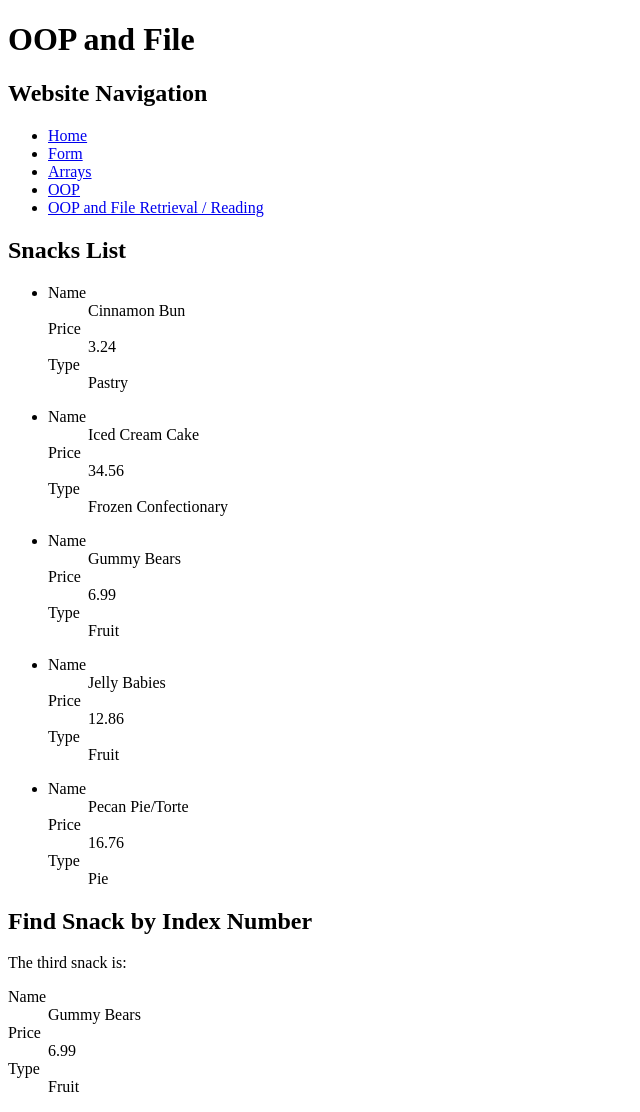
After one commit to charlyee/php-practice, a PHP site: page /oop-and-file.php in a window 1280 px wide. The commit adds this page. Shown: the whole page, without its empty margins (0-640 px from the left). Run offline with PHP 8.4, Linux system fonts and the light colour scheme.

Commit message:
added json file to read and retrieve data

```diff
--- /dev/null
+++ b/data/oop-and-file.json
@@ -0,0 +1,29 @@
+{
+    "snacks": [
+      {
+        "name":  "Cinnamon Bun",
+        "price": 3.24,
+        "type":  "Pastry"
+      },
+      {
+        "name":  "Iced Cream Cake",
+        "price": 34.56,
+        "type":  "Frozen Confectionary"
+      },
+      {
+        "name":  "Gummy Bears",
+        "price": 6.99,
+        "type":  "Fruit"
+      },
+      {
+        "name":  "Jelly Babies",
+        "price": 12.86,
+        "type":  "Fruit"
+      },
+      {
+        "name":  "Pecan Pie/Torte",
+        "price": 16.76,
+        "type":  "Pie"
+      }
+    ]
+  }
--- a/form.php
+++ b/form.php
@@ -13,7 +13,6 @@
   // $_POST [array] (if the form was submitted with a POST method.)
   if ( isset( $_POST ) && !empty( $_POST ) ) // Making sure SOMETHING was submitted.
   {
-
     // Retrieving values from an array (use square brackets and either: the index
     // number or the key name [a string.]) // $_POST is an associative array (uses keys
     // instead of index numbers.) Key-value pair for associative.
--- a/includes/Snack.Class.php
+++ b/includes/Snack.Class.php
@@ -21,7 +21,7 @@ class Snack {
     if ( is_string( $type ) && !empty( $type ) )
       $this->type = $type;
   }
-  //
+  // Outputs a snack.
   public function output ( $echo = TRUE )
   {
     $output = '';
--- /dev/null
+++ b/includes/Snacks.Class.php
@@ -0,0 +1,80 @@
+<?php // include_once is used to ensure this code is not included/run multiple times.
+// In the case of a class declaration, it would cause an error to run multiple times!
+include_once dirname( __FILE__ ) . '/Snack.Class.php';
+class Snacks
+{
+  // Properties.
+  private $allSnacks = array();
+
+  // Methods.
+
+  function __construct ( $jsonFilePath = '' )
+  { // Check if the file exists.
+    if ( file_exists( $jsonFilePath ) )
+    { // Will retrieve the file contents as a string.
+      $jsonString = file_get_contents( $jsonFilePath );
+      // Convert the JSON string to a PHP object.
+      $jsonObject = json_decode( $jsonString );
+      // Check if the "snacks" are an array.
+      if ( is_array( $jsonObject->snacks ) )
+      { // Store the array in our property.
+        $this->allSnacks = $jsonObject->snacks;
+      }
+      // If snacks are NOT an array.
+      else
+      { // Show a warning in the browser.
+        echo '<p>WARNING: The snacks appear to be malformed!</p>';
+      }
+    }
+    // If file doesn't exist.
+    else
+    { // Show a warning in the browser.
+      echo '<p>WARNING: Your file doesn\'t exist!</p>';
+    }
+  }
+
+  // Output all of the snacks.
+  public function output ()
+  { // If there ARE snacks.
+    if ( is_array( $this->allSnacks ) && !empty( $this->allSnacks ) )
+    { // Heading, and open our unordered list.
+      echo '<h2>Snacks List</h2><ul>';
+      // Loop through the snacks!
+      foreach ( $this->allSnacks as $snack )
+      { // Create an instance of our OTHER class: Snack! Pass in the values.
+        $newSnack = new Snack( $snack->name, $snack->price, $snack->type );
+        // Echo out our result.
+        echo '<li>'.$newSnack->output( FALSE ).'</li>';
+      } // Close the unordered list.
+      echo '</ul>';
+    }
+  }
+
+  // Find a particular snack.
+  public function findSnackByIndex ( $id = FALSE )
+  { // Check if the submission is a number (integer.)
+    if ( is_integer( $id ) )
+    { // Check if the snack at this INDEX even EXISTS!?
+      if ( isset( $this->allSnacks[$id] ) )
+      { // Retrieve that snack from the array!
+        $foundSnack = new Snack(
+          $this->allSnacks[$id]->name,
+          $this->allSnacks[$id]->price,
+          $this->allSnacks[$id]->type
+        );
+        // Output that snack!
+        $foundSnack->output();
+      }
+      // If the Snack is not found...
+      else
+      { // Output a warning for the user.
+        echo '<p>Sorry, we couldn\'t find a snack at ID: '.$id.'!</p>';
+      }
+    }
+    // No ID, or an invalid ID was passed.
+    else
+    { // Output a warning for the user.
+      echo '<p>No ID, or an invalid ID was passed; unable to find snack for ID: '.$id.'.</p>';
+    }
+  }
+}
--- a/includes/navigation.php
+++ b/includes/navigation.php
@@ -13,6 +13,9 @@
     <li>
       <a href="./oop.php">OOP</a>
     </li>
+    <li>
+      <a href="./oop-and-file.php">OOP and File Retrieval / Reading</a>
+    </li>
   </ul>
 </nav>
 <?php // By default, anything written in a PHP file will be sent to
--- /dev/null
+++ b/oop-and-file.php
@@ -0,0 +1,29 @@
+<?php
+  ini_set( 'display_errors', 1 );
+  ini_set( 'display_startup_errors', 1 );
+  error_reporting( E_ALL );
+  include './includes/Snacks.Class.php';
+?><!DOCTYPE html>
+<html lang="en">
+<head>
+  <meta charset="UTF-8">
+  <meta name="viewport" content="width=device-width, initial-scale=1.0">
+  <title>OOP and File</title>
+</head>
+<body>
+  <h1>OOP and File</h1>
+  <?php include './includes/navigation.php'; ?>
+  <?php
+    // New object instance of "Snacks" class.
+    $snacks = new Snacks( dirname( __FILE__ ) . '/data/oop-and-file.json' );
+    // Output ALL the snacks we found!
+    $snacks->output();
+  ?>
+  <h2>Find Snack by Index Number</h2>
+  <p>The third snack is:</p>
+  <?php
+    // Output just the third snack (remember, arrays start at index: 0.)
+    $snacks->findSnackByIndex( 2 );
+  ?>
+</body>
+</html>
```
